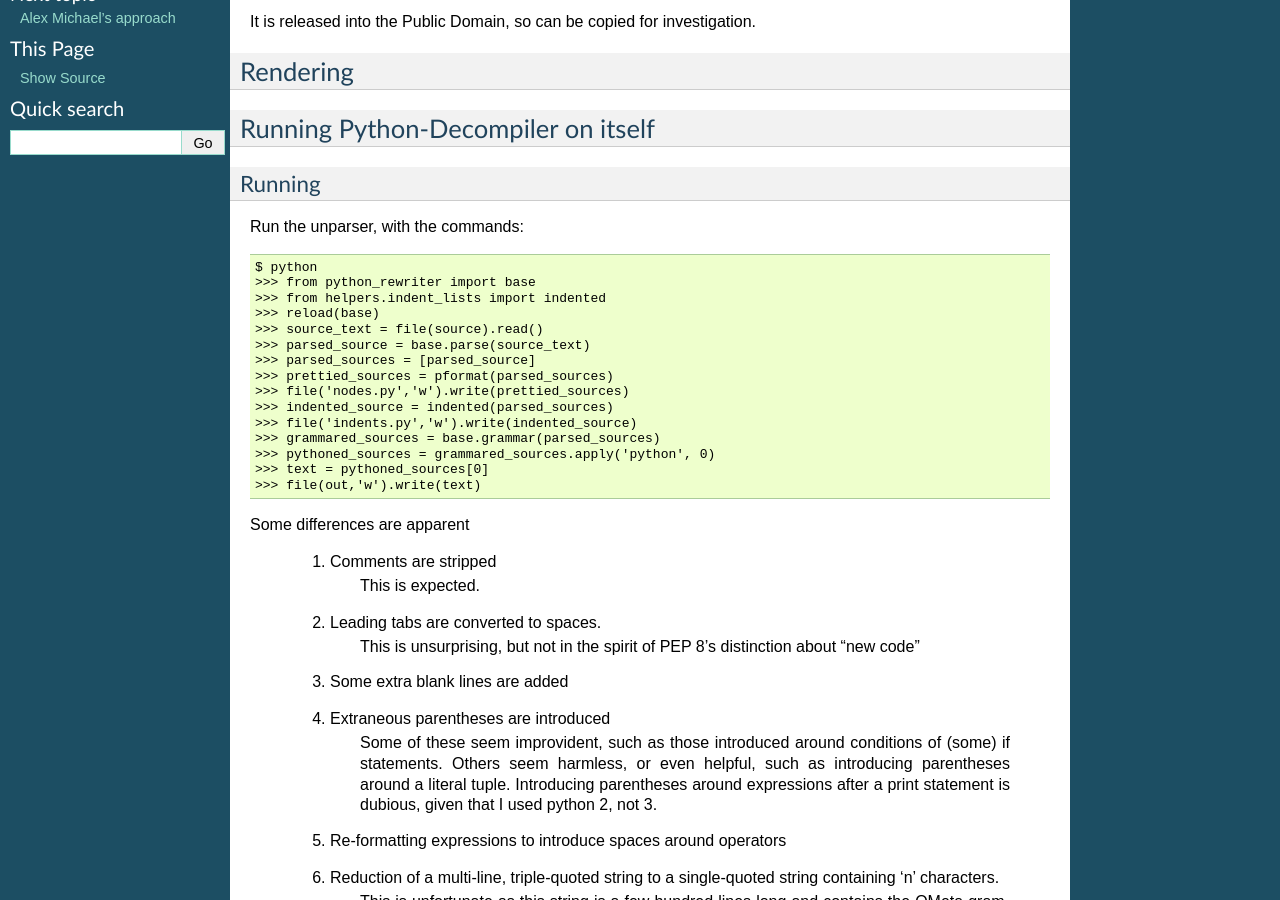
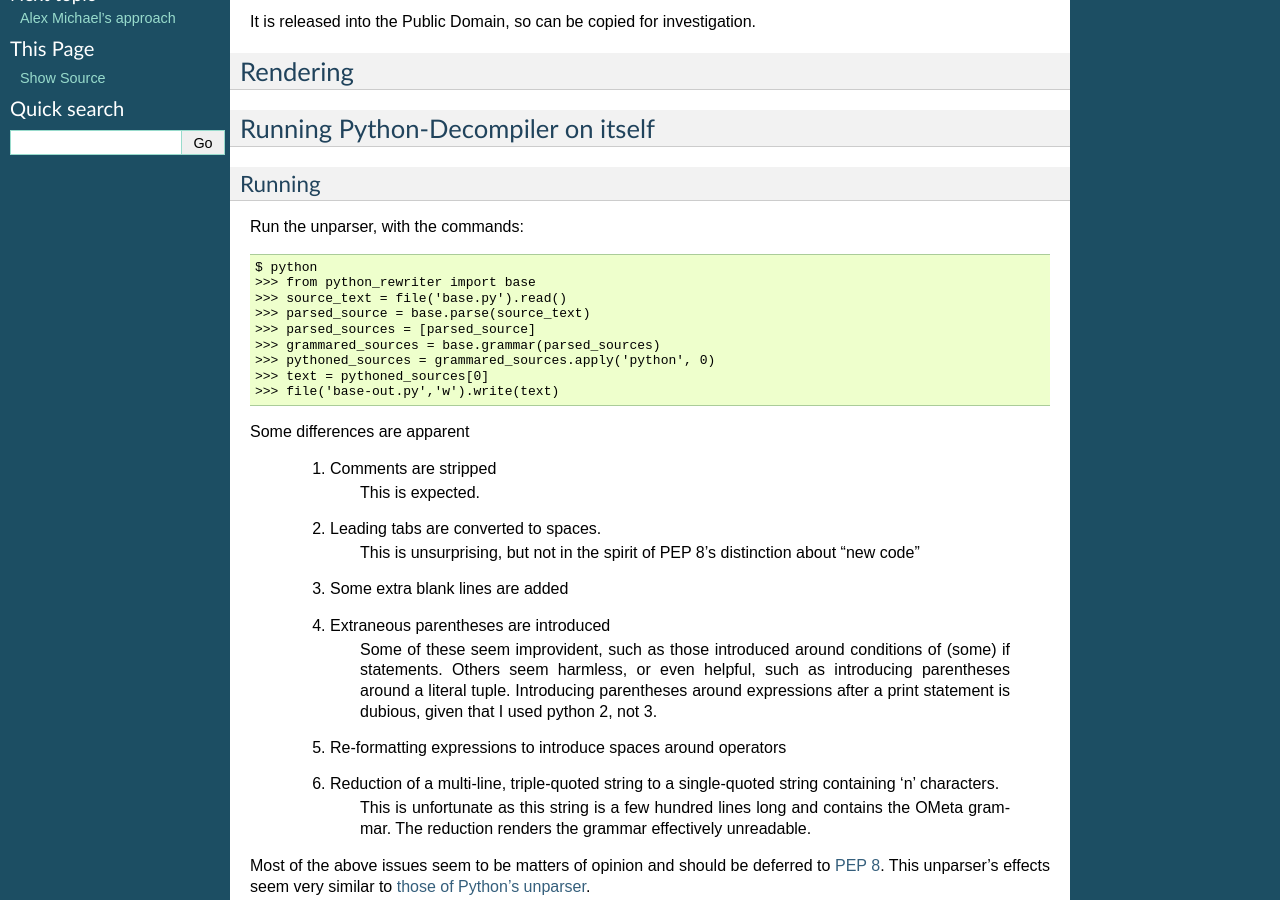
Before and after one commit to jalanb/pym, a Sphinx documentation site: the page built from docs/python_decompiler.rst, in a window 1280 px wide and 900 px high, scrolled down 346 px. Built offline with Sphinx 7.4.7, drawn with Linux system fonts in a browser that asks for light colours; formulas are drawn with MathJax 3.

Commit message:
Simpler generation code

```diff
--- a/docs/python_decompiler.rst
+++ b/docs/python_decompiler.rst
@@ -38,19 +38,13 @@ Run the unparser, with the commands::
 
     $ python
     >>> from python_rewriter import base
-    >>> from helpers.indent_lists import indented
-    >>> reload(base)
-    >>> source_text = file(source).read()
+    >>> source_text = file('base.py').read()
     >>> parsed_source = base.parse(source_text)
     >>> parsed_sources = [parsed_source]
-    >>> prettied_sources = pformat(parsed_sources)
-    >>> file('nodes.py','w').write(prettied_sources)
-    >>> indented_source = indented(parsed_sources)
-    >>> file('indents.py','w').write(indented_source)
     >>> grammared_sources = base.grammar(parsed_sources)
     >>> pythoned_sources = grammared_sources.apply('python', 0)
     >>> text = pythoned_sources[0]
-    >>> file(out,'w').write(text)
+    >>> file('base-out.py','w').write(text)
 
 Some differences are apparent
 
```
